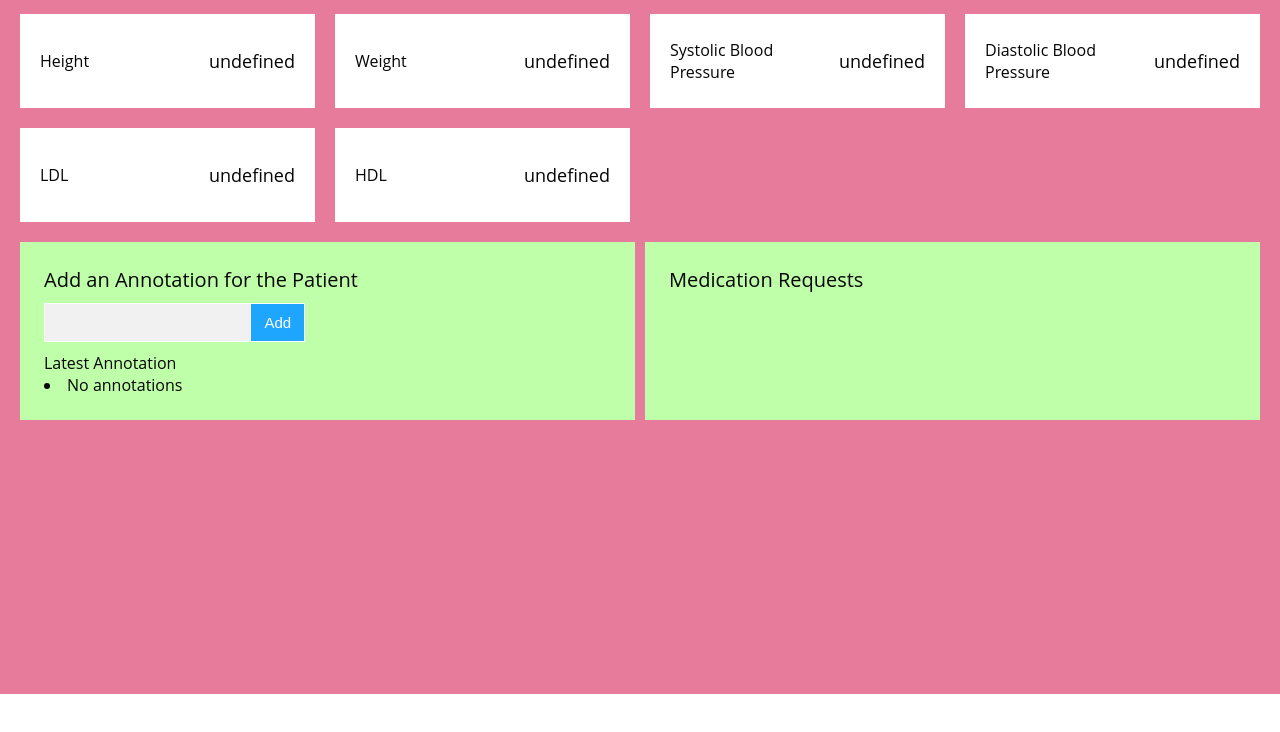
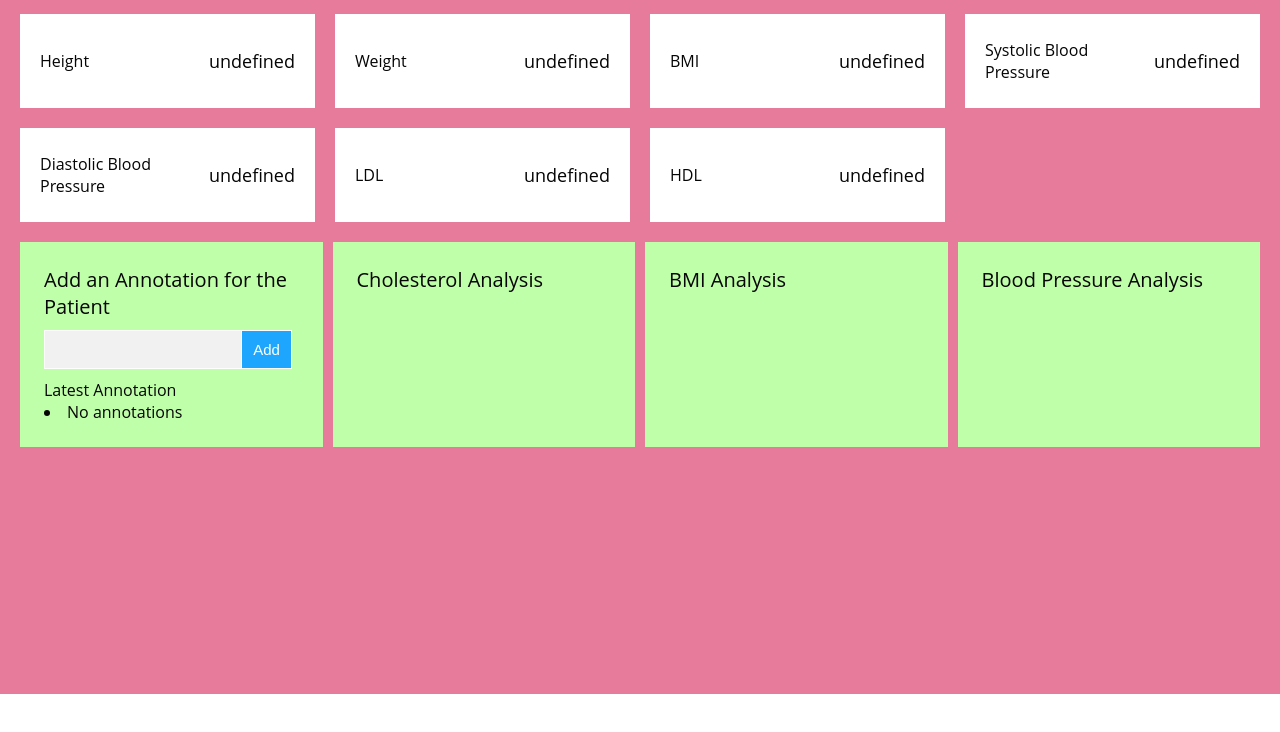
Before and after one commit to segejung/FHIR-Health-Informatics, a plain HTML site: page index.html in a window 1280 px wide. Shown: the part 56-788 px from the top of the page. Drawn offline with Linux system fonts and the light colour scheme.

Commit message:
Update index.html

```diff
--- a/index.html
+++ b/index.html
@@ -28,6 +28,10 @@
         <div class="small-card">
           <div>Weight</div>
           <div class="ob-value" id="weight">undefined</div>
+        </div>
+        <div class="small-card">
+          <div>BMI</div>
+          <div class="ob-value" id="bmi">undefined</div>
         </div>
         <div class="small-card">
           <div>Systolic Blood Pressure</div>
@@ -62,10 +66,25 @@
 
         <div class="card">
           <div class="title">
-            Medication Requests
+            Cholesterol Analysis
           </div>
-          <ul id="med_list"></ul>
+          <ul id="cholesterol"></ul>
         </div>
+
+        <div class="card">
+          <div class="title">
+            BMI Analysis
+          </div>
+          <ul id="bmi_analysis"></ul>
+        </div>
+
+        <div class="card">
+          <div class="title">
+            Blood Pressure Analysis
+          </div>
+          <ul id="bp_analysis"></ul>
+        </div>
+
       </div>
 
     </main>
```
